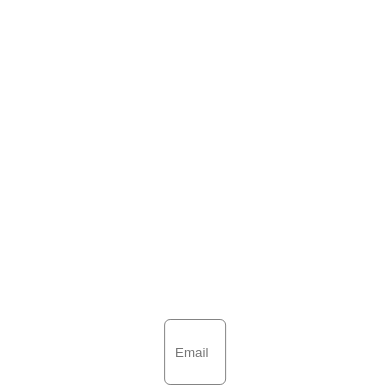
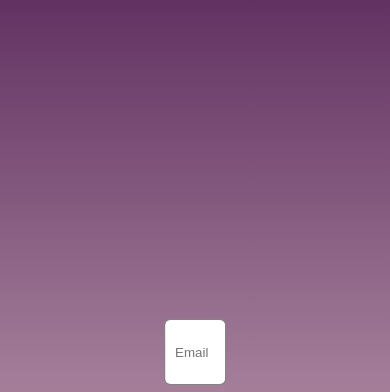
Before and after one commit to lbombassei/frontDoubleIT, a website: page view/login.html in a window 390 px wide. Shown: the top 392 px of the page. Drawn offline with Linux system fonts and the light colour scheme; a web font is replaced by a local one.

Commit message:
Ultimo Commit

```diff
--- a/css/login.css
+++ b/css/login.css
@@ -9,7 +9,7 @@ body {
   top: 0;
   left: 0;
   width: 790px;
-  height: 768px;
+  height: 100%;
   background: transparent linear-gradient(180deg, #623262 0%, #F2D8DB 100%) 0% 0% no-repeat padding-box;
   opacity: 1;
 }
@@ -91,7 +91,7 @@ button {
 @media (max-width: 992px) {
   .left {
     width: 100%;
-    height: auto;
+    height: 100%;
   }
 
   h1 {
```
